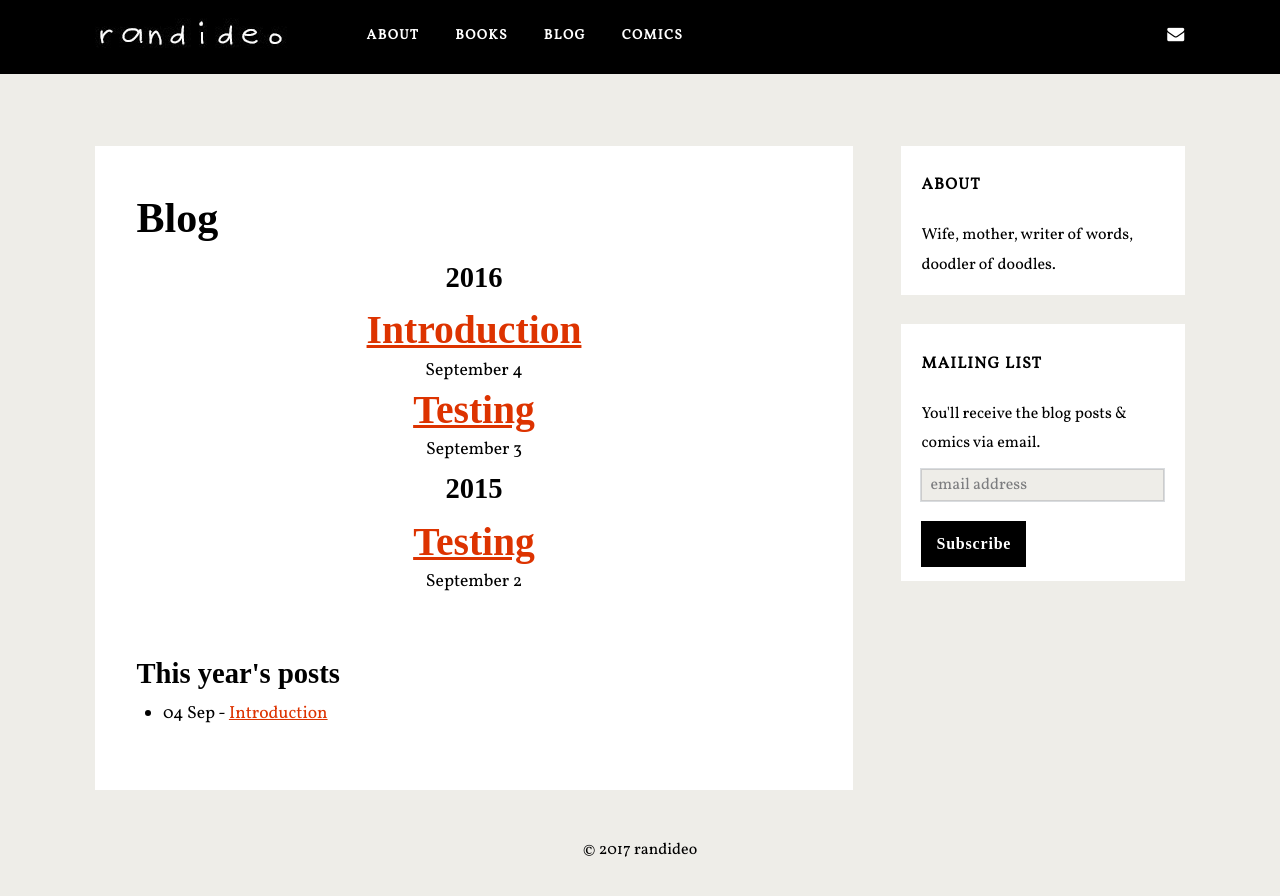
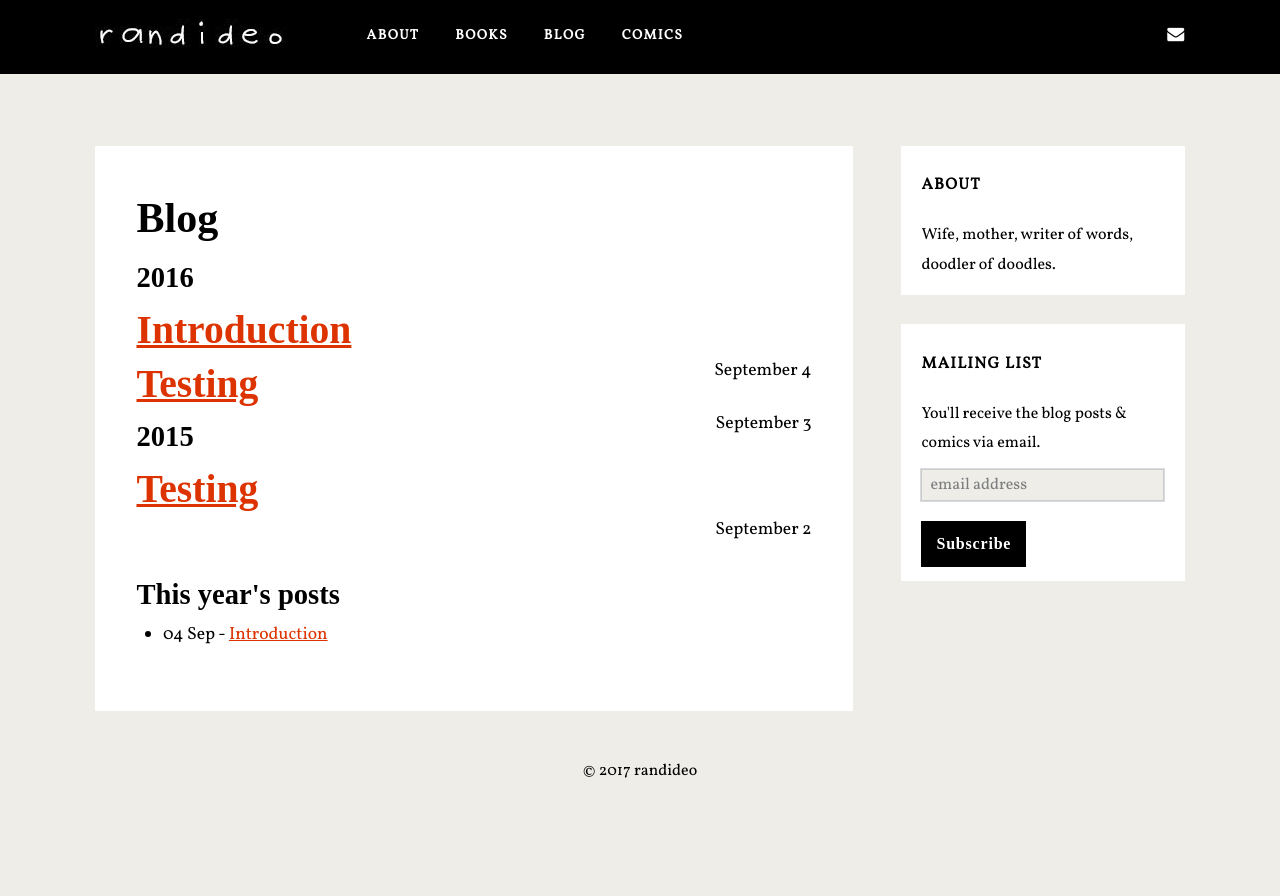
Before and after one commit to randideo/randideo.github.io, a Jekyll site: the page built from blog.html, in a window 1280 px wide. Shown: the top 896 px of the page. Built offline with Jekyll 4.4.1, drawn with Linux system fonts in a browser that asks for light colours; nearby versions of some CDN libraries; some web fonts are replaced; comment, search, counter and statistics services are not loaded.

Commit message:
Create blog.html

```diff
--- a/blog.html
+++ b/blog.html
@@ -4,7 +4,6 @@ title: Blog
 ---
 
 <article style="margin-bottom: 3em;
-  text-align: center;
   @media (min-width: 672px) {
     text-align: left;
   }">
@@ -20,12 +19,7 @@ title: Blog
 
     <div class="archive-item">
       <a href="{{ post.url }}" class="archive-title"><h2>{{ post.title }}</h2></a>
-      <div style="   margin-top: 0;
-    margin-bottom: 0;
-    @media (min-width: 672px) {
-      float: right;
-      margin-left: 1em;
-    }">{{ post.date | date: "%B %-d" }}</div>
+      <div style="float: right;">{{ post.date | date: "%B %-d" }}</div>
     </div>
 
     {% endunless %}
```
